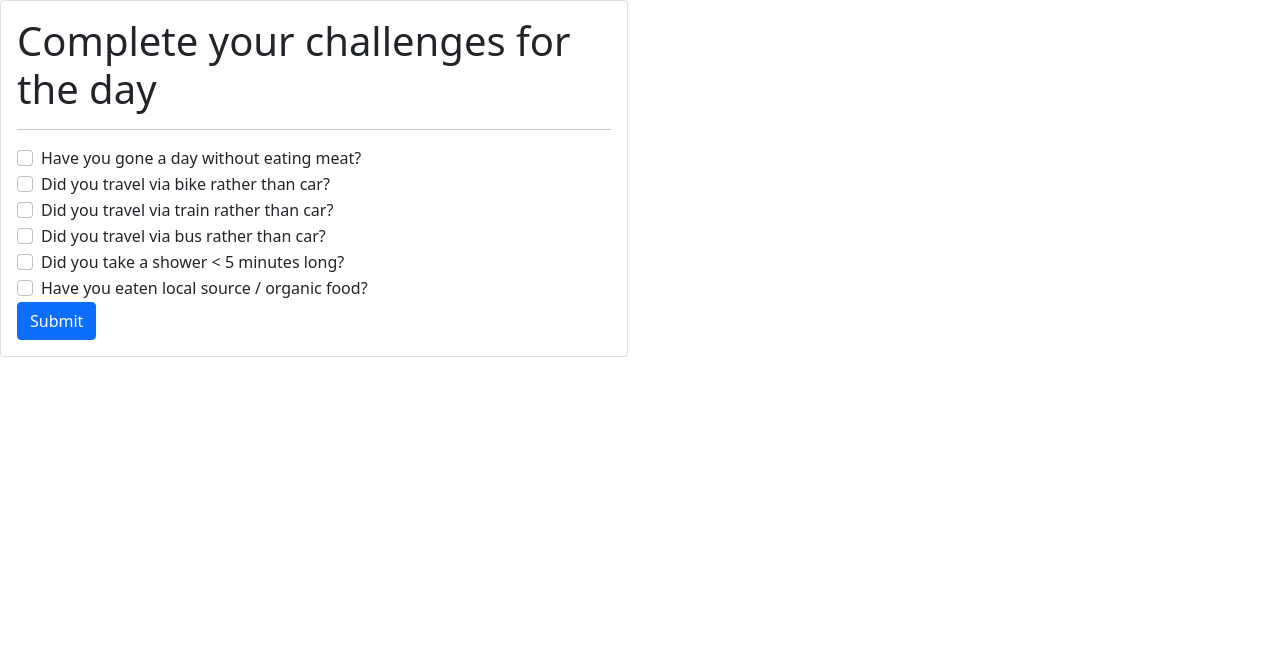
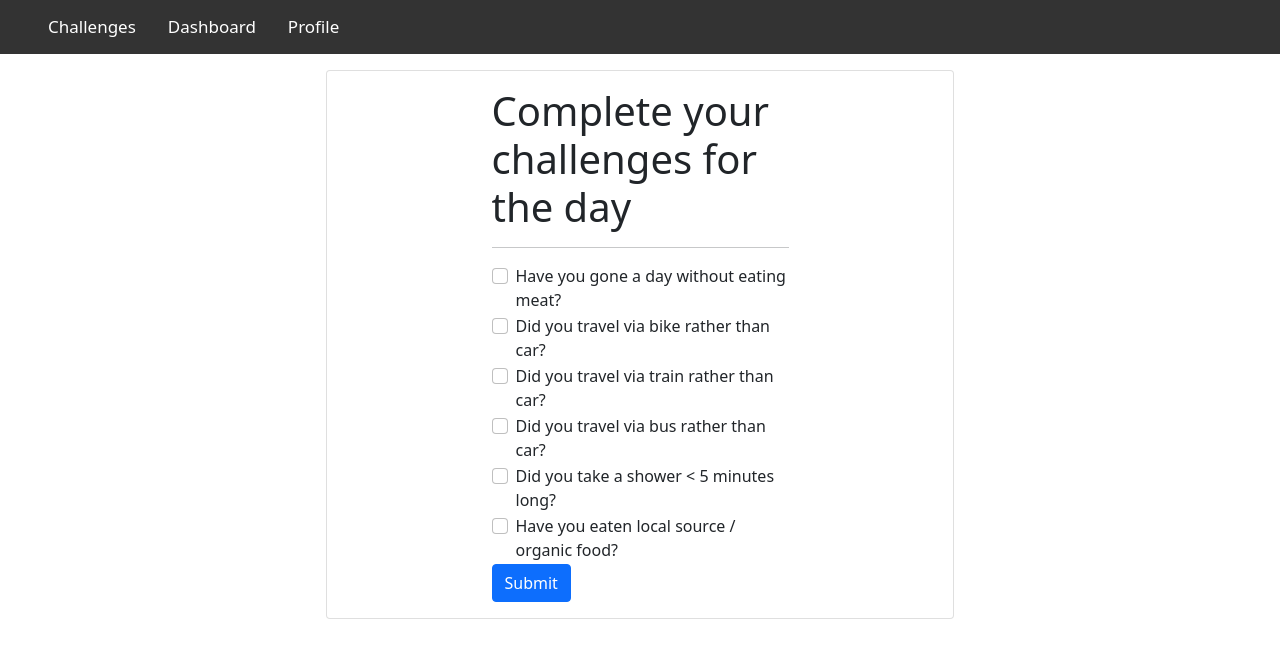
Before and after one commit to bmaguire5300/hci-project, a Django app: page /challenge/ in a window 1280 px wide. Shown: the top 658 px of the page. Run offline with Django 3.2, Linux system fonts and the light colour scheme.

Commit message:
Nav bar added

```diff
--- /dev/null
+++ b/tracker/static/Style.css
@@ -0,0 +1,37 @@
+
+
+.nav-links{
+	background-color: #333;
+	overflow: hidden;
+}
+.nav-links a{
+	float: left;
+	color: #FFFFFF;
+	text-align: center;
+	padding: 14px 16px;
+	text-decoration: none;
+	font-size: 17px;
+}
+.nav-links a:hover{
+	background-color: #93be34;
+	color: white;
+}
+
+.nav-links a:active {
+	background-color: #0000FF;
+	color: white;
+}
+
+.nav-links li{
+    list-style: none;
+}
+
+.card {
+	margin: 0 auto;
+	float: none
+}
+
+form {
+	width: 50%;
+	margin-left: 25%
+}
--- a/tracker/templates/base.html
+++ b/tracker/templates/base.html
@@ -21,5 +21,42 @@
     ></script>
   </head>
 
+{% load static %}
+<html>
+    <head>
+        <meta charset="UTF-8">
+        <meta name="viewport" content="width=device-width, initial-scale=1.0">
+        <link rel="stylesheet"  href="{%  static  'Style.css'  %}">
+        <title>Placeholder</title>
+
+        <style>
+            html,body, body * {
+                box-sizing: border-box;
+            }
+        </style>
+    </head>
+    <!--NAV BAR-->
+    <nav>
+        <!--NAV ITEMS-->
+            <ul class="nav-links">
+            <li>
+                <a href="/challenge/">Challenges</a>
+            </li>
+
+            <li>
+                <a href="/dashboard/">Dashboard</a>
+            </li>
+            <li>
+                <a href="/profile/">Profile</a>
+            </li>
+            {% if user.is_authenticated %}
+            <li>
+                <a href="/logout/">Logout</a>
+            </li>
+            {% endif %}
+        </ul>
+    </nav>
+
   {% block body_block %} {% endblock %}
+
 </html>
--- a/tracker/templates/challenge.html
+++ b/tracker/templates/challenge.html
@@ -1,12 +1,11 @@
 {% extends 'base.html' %} {% block body_block %}
 <div>
   <div class="row">
-    <div class="col-sm-6">
+    <div class="col-sm-6 mx-auto">
       <div class="card">
         <div class="card-body">
           <form action="/submitchallenge/" method="POST">
             {% csrf_token %}
-
             <h1>Complete your challenges for the day</h1>
             <hr />
             <div class="form-check">
@@ -91,6 +90,7 @@
               Submit
             </button>
           </form>
+
         </div>
         {% endblock %}
       </div>
--- a/tracker/templates/dashboard.html
+++ b/tracker/templates/dashboard.html
@@ -1,7 +1,9 @@
+{% extends 'base.html' %} {% block body_block %}
 <!DOCTYPE html>
 <html>
   <body>
     <h1>My First Heading</h1>
     <p>My first paragraph.</p>
   </body>
+  {% endblock %}
 </html>
```
Also changed, not shown: 1 other file.
